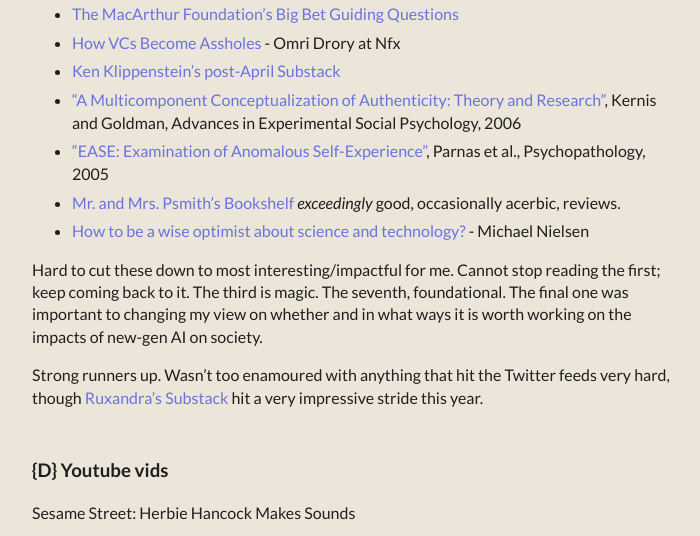
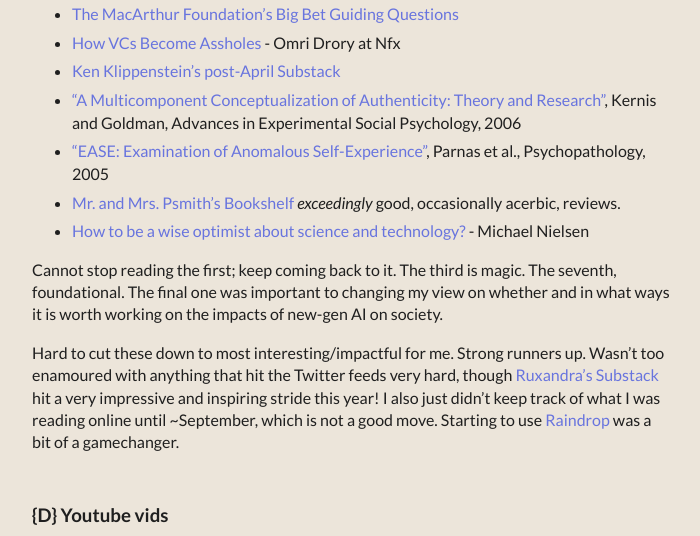
Before and after one commit to clarebirch/clarebirch.github.io, a Jekyll site: the page built from _posts/2024-12-30-My-top-reads,-watches,-listens,-and-eats-of-2024.md, in a window 1280 px wide and 900 px high, scrolled down 1586 px, cut to the strip 0-536 px from the top of the window. Shown: the whole strip, without its empty margins (288-988 px from the left). Built offline with Jekyll 4.4.1, drawn with Linux system fonts in a browser that asks for light colours; some web fonts are replaced.

Commit message:
minorchenge

```diff
--- a/_posts/2024-12-30-My-top-reads,-watches,-listens,-and-eats-of-2024.md
+++ b/_posts/2024-12-30-My-top-reads,-watches,-listens,-and-eats-of-2024.md
@@ -47,9 +47,9 @@
 - [Mr. and Mrs. Psmith's Bookshelf](https://www.thepsmiths.com/) *exceedingly* good, occasionally acerbic, reviews.
 - [How to be a wise optimist about science and technology?](https://michaelnotebook.com/optimism/index.html) - Michael Nielsen
 
-Hard to cut these down to most interesting/impactful for me. Cannot stop reading the first; keep coming back to it. The third is magic. The seventh, foundational. The final one was important to changing my view on whether and in what ways it is worth working on the impacts of new-gen AI on society.
+Cannot stop reading the first; keep coming back to it. The third is magic. The seventh, foundational. The final one was important to changing my view on whether and in what ways it is worth working on the impacts of new-gen AI on society.
 
-Strong runners up. Wasn't too enamoured with anything that hit the Twitter feeds very hard, though [Ruxandra's Substack](https://www.writingruxandrabio.com/) hit a very impressive stride this year.
+Hard to cut these down to most interesting/impactful for me. Strong runners up. Wasn't too enamoured with anything that hit the Twitter feeds very hard, though [Ruxandra's Substack](https://www.writingruxandrabio.com/) hit a very impressive and inspiring stride this year! I also just didn't keep track of what I was reading online until ~September, which is not a good move. Starting to use [Raindrop](https://raindrop.io/) was a bit of a gamechanger.
 ### {D} Youtube vids
 Sesame Street: Herbie Hancock Makes Sounds
 <iframe width="560" height="315" src="https://www.youtube.com/embed/oKoisNv1ftw?si=oupEoGMbTUYreNXt" title="YouTube video player" frameborder="0" allow="accelerometer; autoplay; clipboard-write; encrypted-media; gyroscope; picture-in-picture; web-share" referrerpolicy="strict-origin-when-cross-origin" allowfullscreen></iframe>
```
